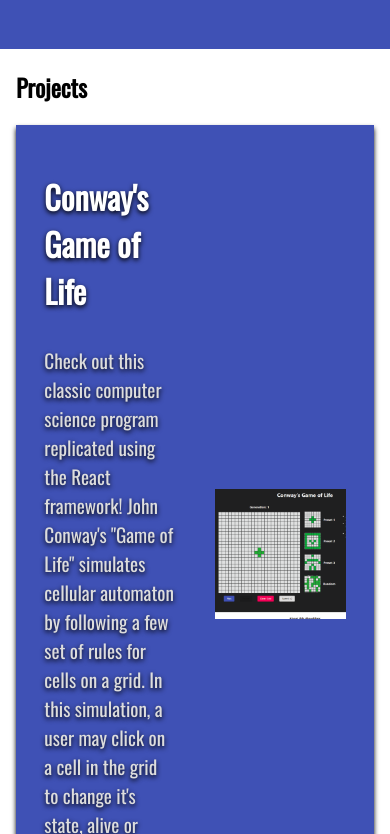
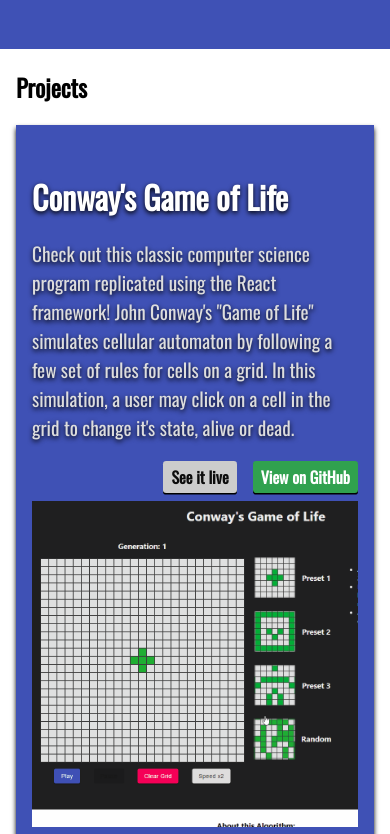
Before and after one commit to AceIsHuman/Aciel-Ochoa-Portfolio, a React (Create React App) app: page / in a window 390 px wide. Shown: the part 2030-2864 px from the top of the page. Built offline with nearby package versions, Linux system fonts and the light colour scheme; a web font is replaced by a local one.

Commit message:
update styling for project cards at mobile and tablet widths

```diff
--- a/src/components/Projects/Project.js
+++ b/src/components/Projects/Project.js
@@ -7,7 +7,7 @@
     reversed,
   } = props;
 
-  const ProjectContainer = styled('div')({
+  const ProjectContainer = styled('div')(({ theme }) => ({
     display: 'flex',
     justifyContent: 'space-around',
     background: '#3f51b5',
@@ -15,7 +15,11 @@
     padding: '1rem',
     marginBottom: '1rem',
     flexDirection: reversed ? 'row-reverse' : 'row',
-  });
+    [theme.breakpoints.down('sm')]: {
+      flexDirection: 'column',
+      alignItems: 'center',
+    },
+  }));
 
   return (
     <ProjectContainer>
@@ -40,20 +44,35 @@
   );
 }
 
-const InfoContainer = styled('div')({
+const InfoContainer = styled('div')(({ theme }) => ({
   width: '40%',
   paddingRight: '1rem',
   textShadow: '0 0.1rem 0.3rem black',
-});
-const Image = styled('img')({
+  [theme.breakpoints.down('sm')]: {
+    flexDirection: 'column',
+    width: '100%',
+    paddingRight: '0',
+    marginBottom: '0.5rem',
+  },
+}));
+const Image = styled('img')(({ theme }) => ({
   width: '40%',
   height: 'auto',
   objectFit: 'contain',
-});
-const Title = styled('h3')({
+  [theme.breakpoints.down('sm')]: {
+    width: '75%',
+  },
+  [theme.breakpoints.down('xs')]: {
+    width: '100%',
+  },
+}));
+const Title = styled('h3')(({ theme }) => ({
   fontSize: '2rem',
   color: '#FFFFFF',
-});
+  [theme.breakpoints.down('xs')]: {
+    marginBottom: '0',
+  }
+}));
 const Description = styled('p')({
   color: '#DDDDDD',
   fontSize: '1.2rem',
```
